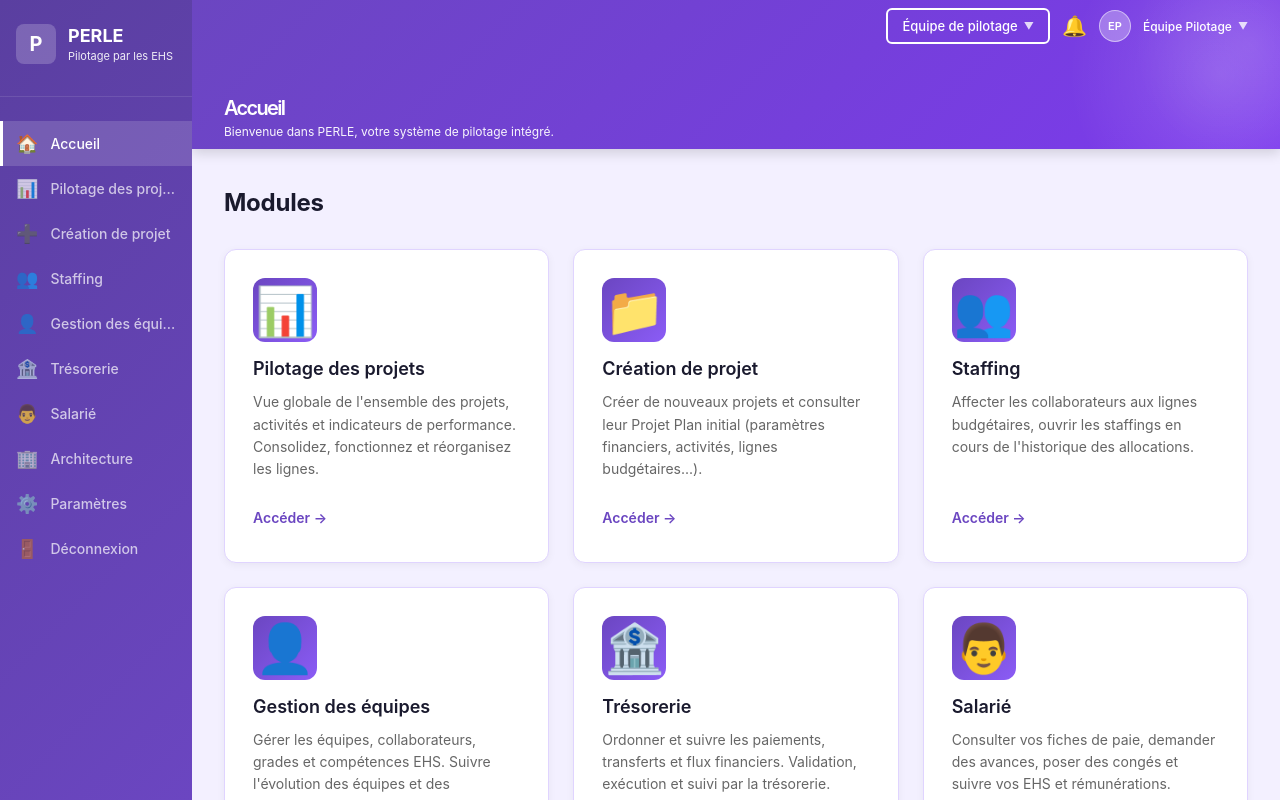
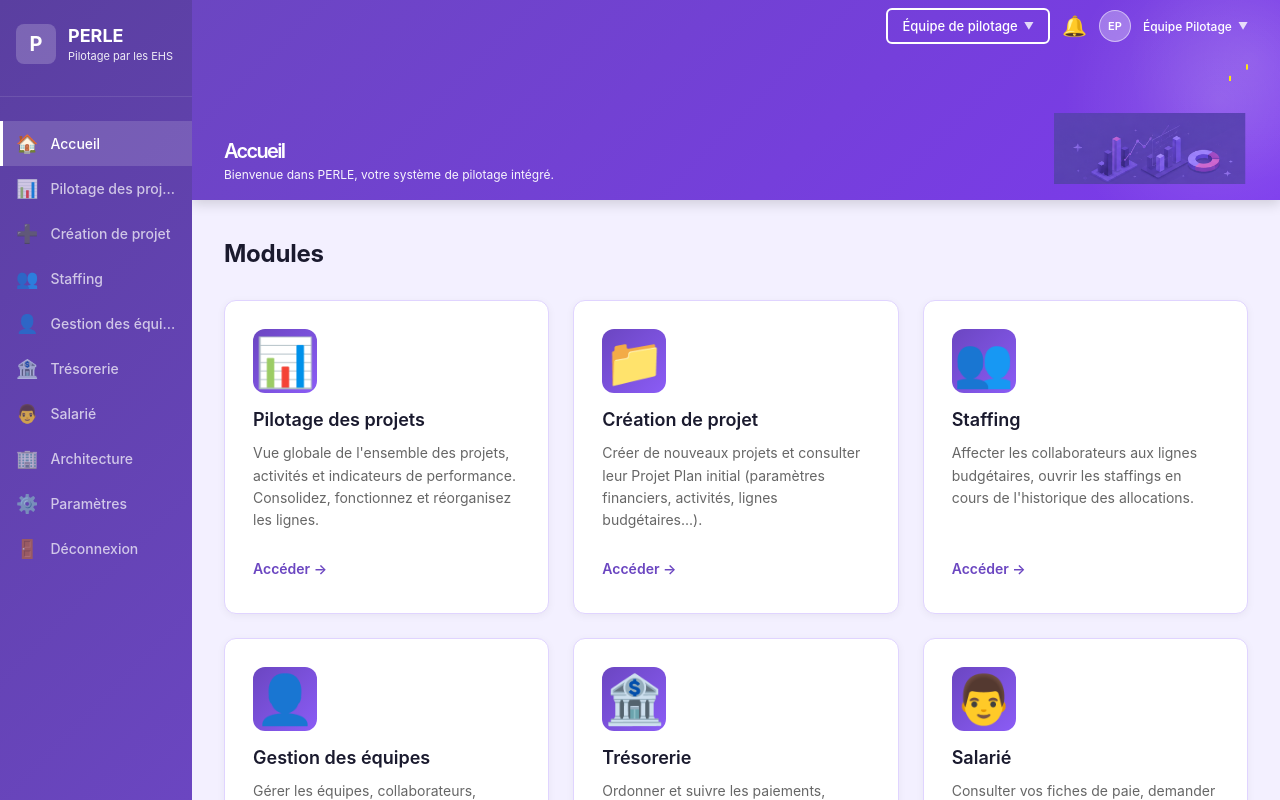
Before and after one commit to naumur2017-del/PERLE, a React (Vite) app in the folder frontend/: page / in a window 1280 px wide. Built offline with nearby package versions, Linux system fonts and the light colour scheme.

Commit message:
Increase hero image size to 120px and extend header height for better proportions

```diff
--- a/frontend/src/App.css
+++ b/frontend/src/App.css
@@ -281,7 +281,7 @@ body {
   overflow: hidden;
   display: flex;
   flex-direction: column;
-  min-height: 100px;
+  min-height: 160px;
   box-shadow: 0 4px 12px rgba(0, 0, 0, 0.15);
 }
 
@@ -344,13 +344,26 @@ body {
 .hero-content {
   position: relative;
   z-index: 1;
-  padding: 12px 32px 8px;
+  padding: 12px 32px 16px;
   flex: 1;
+  display: flex;
+  flex-direction: row;
+  justify-content: space-between;
+  align-items: flex-end;
+  gap: 16px;
+}
+
+.hero-image {
+  height: 120px;
+  width: auto;
+  object-fit: contain;
+  flex-shrink: 0;
+}
+
+.hero-text {
   display: flex;
   flex-direction: column;
   justify-content: center;
-  align-items: flex-start;
-  text-align: left;
 }
 
 .hero-content h1 {
--- a/frontend/src/App.tsx
+++ b/frontend/src/App.tsx
@@ -1,5 +1,6 @@
 import { useState } from 'react'
 import './App.css'
+import sampleHeader from './assets/sample header.png'
 
 interface Module {
   id: number
@@ -122,8 +123,11 @@ function App() {
             </div>
 
             <div className="hero-content">
-              <h1>Accueil</h1>
-              <p>Bienvenue dans PERLE, votre système de pilotage intégré.</p>
+              <div className="hero-text">
+                <h1>Accueil</h1>
+                <p>Bienvenue dans PERLE, votre système de pilotage intégré.</p>
+              </div>
+              <img src={sampleHeader} alt="Header Sample" className="hero-image" />
             </div>
             <div className="hero-background"></div>
           </section>
```
Also changed, not shown: frontend/src/assets/sample header.png (added).
